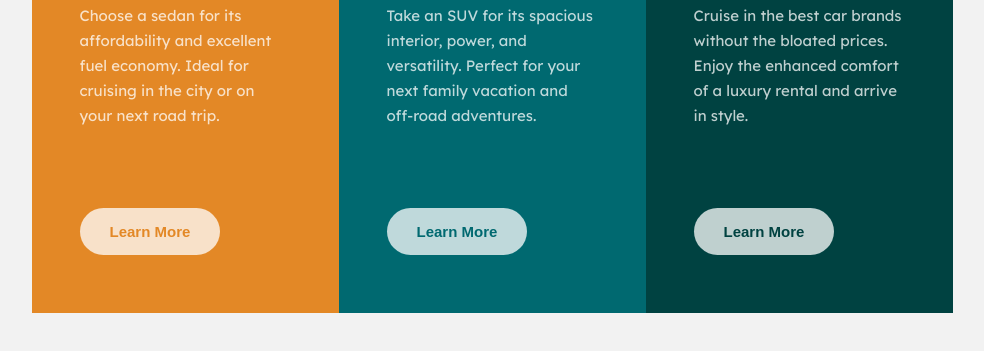
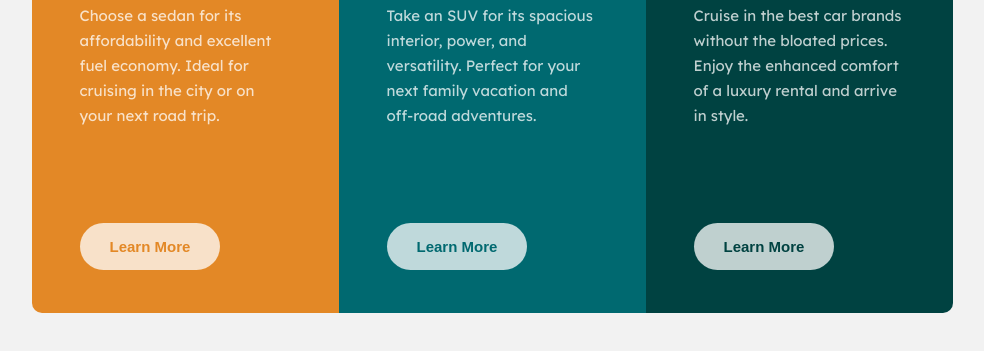
Before and after one commit to Sontory22/3-column-preview-card-component, a plain HTML site: page index.html in a window 1280 px wide. Shown: the part 337-688 px from the top of the page, without its empty margins (148-1132 px from the left). Drawn offline with Linux system fonts and the light colour scheme.

Commit message:
updating style.css
create border-radius
changing margin top of button

```diff
--- a/style.css
+++ b/style.css
@@ -17,12 +17,14 @@ body {
   display: flex;
   width: 921px;
   height: 500px;
+  border-radius: 10px;
 
 }
 .leftPanel {
   width: 307px;
   background-color: hsl(31, 77%, 52%);
   padding: 48px;
+  border-radius: 10px 0px 0px 10px;
 }
 .centerPanel {
   width: 307px;
@@ -33,6 +35,7 @@ body {
   width: 307px;
   background-color: hsl(179, 100%, 13%);
   padding: 48px;
+  border-radius: 0px 10px 10px 0px;
 }
 h1 {
   font-family: 'Big Shoulders Display', cursive;
@@ -49,7 +52,7 @@ img {
   margin-bottom: 25px;
 }
 button {
-  margin-top: 80px;
+  margin-top: 95px;
   background-color: hsla(0, 0%, 100%, 0.75);
   border: none;
   padding: 15px 30px;
```
